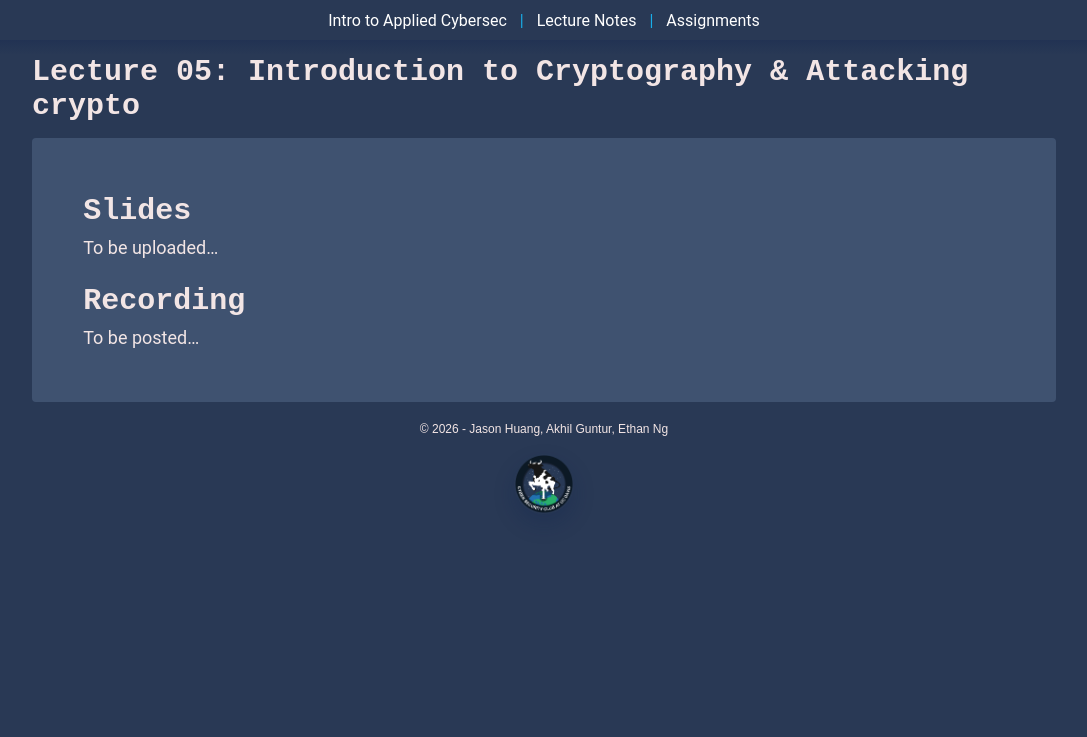
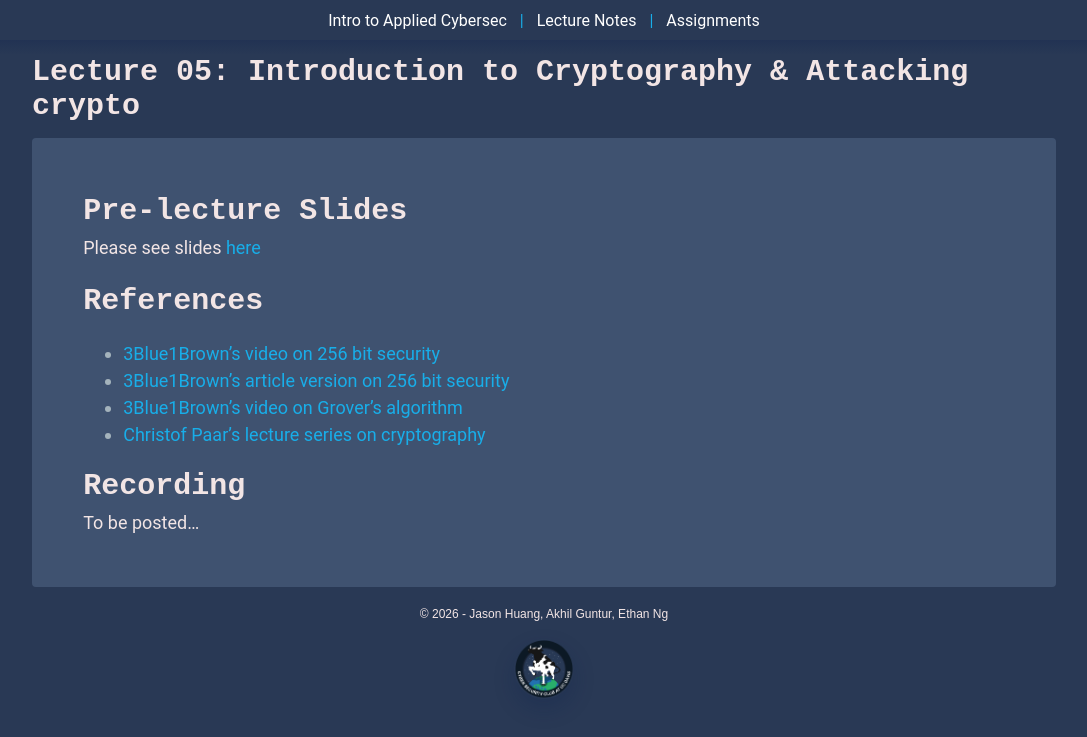
Before and after one commit to cyber-security-club-ucd/ecs198f, a Jekyll site: the page built from _notes/05.md, in a window 1280 px wide. Shown: the top 737 px of the page, without its empty margins (96-1183 px from the left). Built offline with Jekyll 4.4.1, drawn with Linux system fonts in a browser that asks for light colours.

Commit message:
Lecture 5 materials

```diff
--- a/_notes/05.md
+++ b/_notes/05.md
@@ -3,9 +3,14 @@ layout: article
 title: "Lecture 05: Introduction to Cryptography & Attacking crypto"
 ---
 
-# Slides
-To be uploaded...
+# Pre-lecture Slides
+Please see slides [here](/assets/slides/crypto.pdf)
 
+# References
+- [3Blue1Brown's video on 256 bit security](https://www.youtube.com/watch?v=S9JGmA5_unY)
+- [3Blue1Brown's article version on 256 bit security](https://www.3blue1brown.com/lessons/256-bit-security)
+- [3Blue1Brown's video on Grover's algorithm](https://www.youtube.com/watch?v=RQWpF2Gb-gU)
+- [Christof Paar's lecture series on cryptography](https://www.youtube.com/@introductiontocryptography4223/videos)
 
 # Recording
 To be posted...
```
